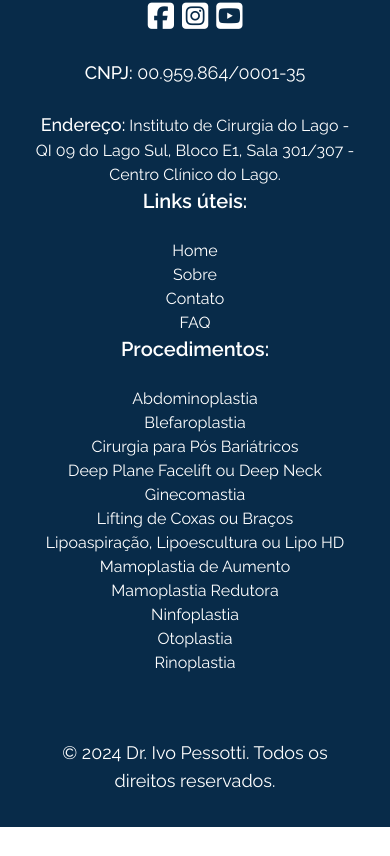
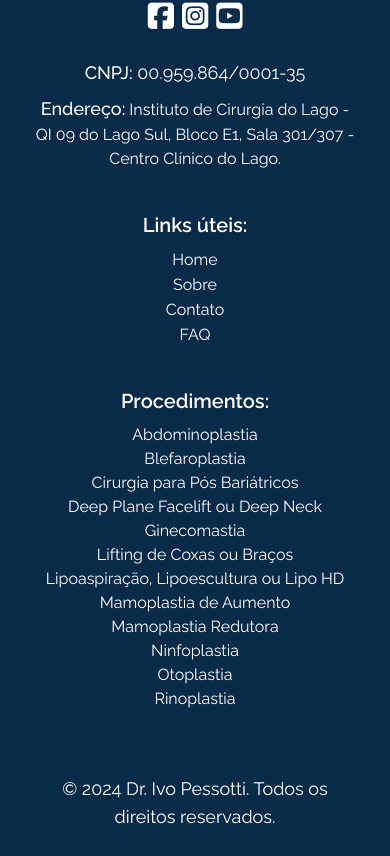
Before and after one commit to CesarTHD/ivopessotti, a Next.js app: page /result in a window 390 px wide. Shown: the part 5369-6225 px from the top of the page. Before the commit the page ends 6196 px from the top, so only its background shows below. Built offline with nearby package versions, Linux system fonts and the light colour scheme.

Commit message:
Fix Footer

```diff
--- a/src/components/Footer.jsx
+++ b/src/components/Footer.jsx
@@ -23,23 +23,22 @@ const Footer = () => {
                 </div>
                 <div className="grid grid-cols-1 md:grid-cols-2 lg:grid-cols-3 w-full">
                     <div className="md:max-w-[90%]">
-                        <p className="mb-6 text-lg font-medium">CNPJ: <span className="font-normal">00.959.864/0001-35</span></p>
+                        <p className="mb-2 text-lg font-medium">CNPJ: <span className="font-normal">00.959.864/0001-35</span></p>
                         <p className="mb-0 text-md font-normal"><span className="font-medium text-lg">Endereço:</span> Instituto de Cirurgia do Lago - QI 09 do Lago Sul, Bloco E1,
                         Sala 301/307 - Centro Clínico do Lago.</p>
 
                     </div>
                     <div className="ml-0 md:ml-52 lg:ml-16">
-                        <h3 className="mb-6 text-xl font-semibold">Links úteis:</h3>
-
+                        <h3 className="mt-10 md:mt-0 mb-2 text-xl font-semibold">Links úteis:</h3>
                         <ul>
-                            <a href="/"><li>Home</li></a>
-                            <a href="#about"><li>Sobre</li></a>
-                            <a href="#contact"><li>Contato</li></a>
-                            <a href="#FAQ"><li>FAQ</li></a>
+                            <li><a href="/">Home</a></li>
+                            <li><a href="#about">Sobre</a></li>
+                            <li><a href="#contact">Contato</a></li>
+                            <li><a href="#FAQ">FAQ</a></li>
                         </ul>
                     </div>
                     <div className="">
-                        <h3 className="mb-6 text-xl font-semibold">Procedimentos:</h3>
+                        <h3 className="mt-10 lg:mt-0 mb-2 text-xl font-semibold">Procedimentos:</h3>
 
                         <ul>
                             <li><h1 className="text-white">Abdominoplastia</h1></li>
--- a/src/components/HeroSection.jsx
+++ b/src/components/HeroSection.jsx
@@ -50,7 +50,9 @@ const HeroSection = () => {
                 </div>
                 <div className="flex justify-between w-full mx-auto -mt-8 md:mt-0 2xl:mt-8 items-center">
                     <div className="flex flex-col relative w-full lg:w-[55%] items-center lg:items-start text-center lg:text-start">
-                        <h1 className="text-lg md:text-xl font-normal z-20"><span className="text-base md:text-lg">Descubra a Confiança Renovada com o</span> <span className="text-2xl md:text-3xl font-semibold"><br />Dr. Ivo Pessotti - <br /></span>Seu Cirurgião Plástico em Brasília.</h1>
+                        <p className="text-base md:text-lg">Descubra a Confiança Renovada com o</p>
+                        <h1 className="z-20 -mt-2 text-2xl md:text-3xl font-semibold">Dr. Ivo Pessotti - </h1>
+                        <h2 className="text-lg md:text-xl font-normal z-20">Seu Cirurgião Plástico em Brasília.</h2>
                         <p className="text-base md:text-base max-w-[95%] md:max-w-[80%] mt-8">
                             Bem-vinda ao seu caminho para uma autoestima revitalizada! Aqui, no meu
                             consultório, oferecemos uma abordagem cuidadosa e personalizada para cada
```
